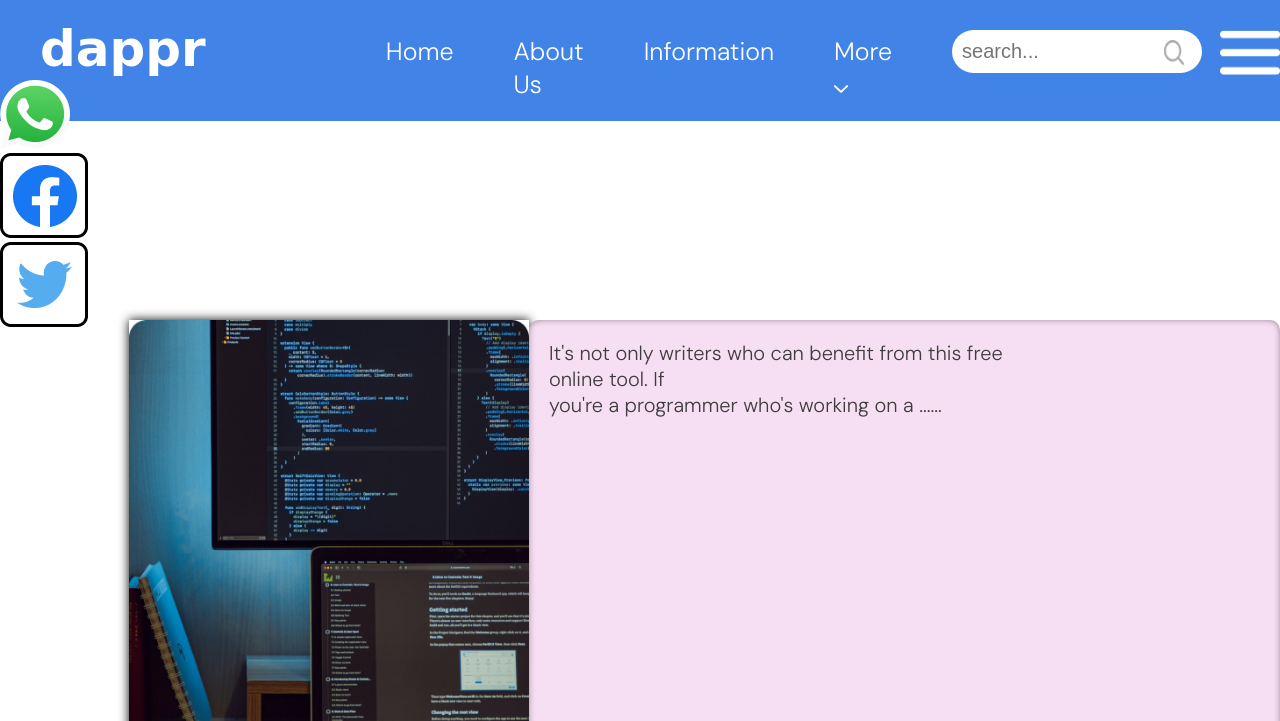
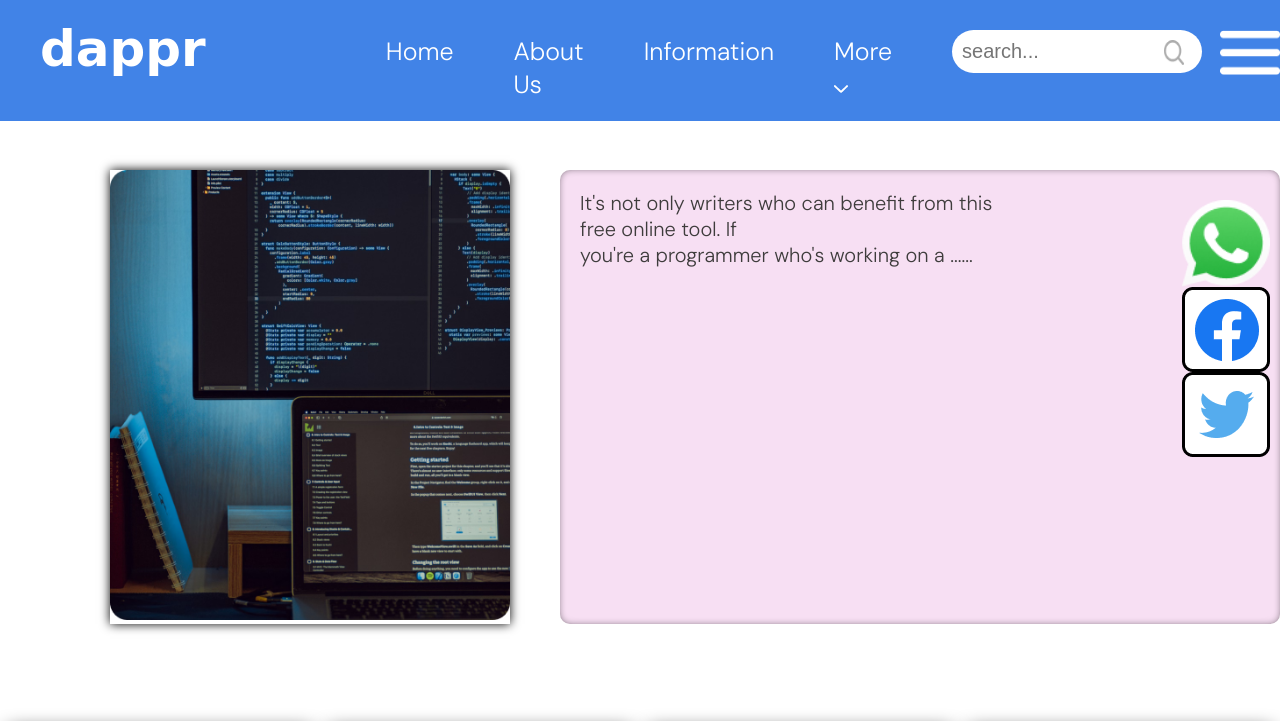
Before and after one commit to Shelke12/Assig_2, a plain HTML site: page index.html in a window 1280 px wide. Shown: the top 721 px of the page. Drawn offline with Linux system fonts and the light colour scheme; a web font is replaced by a local one.

Commit message:
Update style.css

```diff
--- a/style.css
+++ b/style.css
@@ -69,9 +69,9 @@
 .f1 {
     display: flex;
     padding-top: 170px;
-    justify-content: space-between;
+    justify-content: flex-start;
     align-content: flex-start;
-    padding-left: 129px;
+    padding-left: 110px;
 }
 
 .img {
@@ -89,20 +89,25 @@
     text-align: left;
     padding-top: 20px;
     padding-left: 20px;
+    margin-left: 50px;
     padding-right: 250px;
     overflow-wrap: normal;
     box-shadow: 0px 0px 10px -4px black inset;
 }
 
-.socialmedia {
+.socialmedia_container {
     display: flex;
     flex-direction: column;
-    height: 70px;
-    width: 70px;
     position: -webkit-sticky;
-    padding-top: 80px;
     position: sticky;
-    top: 0;
+    top: 100px;
+}
+
+.socialmedia {
+    position: absolute;
+    top: 200px;
+    right: 10px;
+    height: 1200px;
 }
 
 .chatbox {
```
